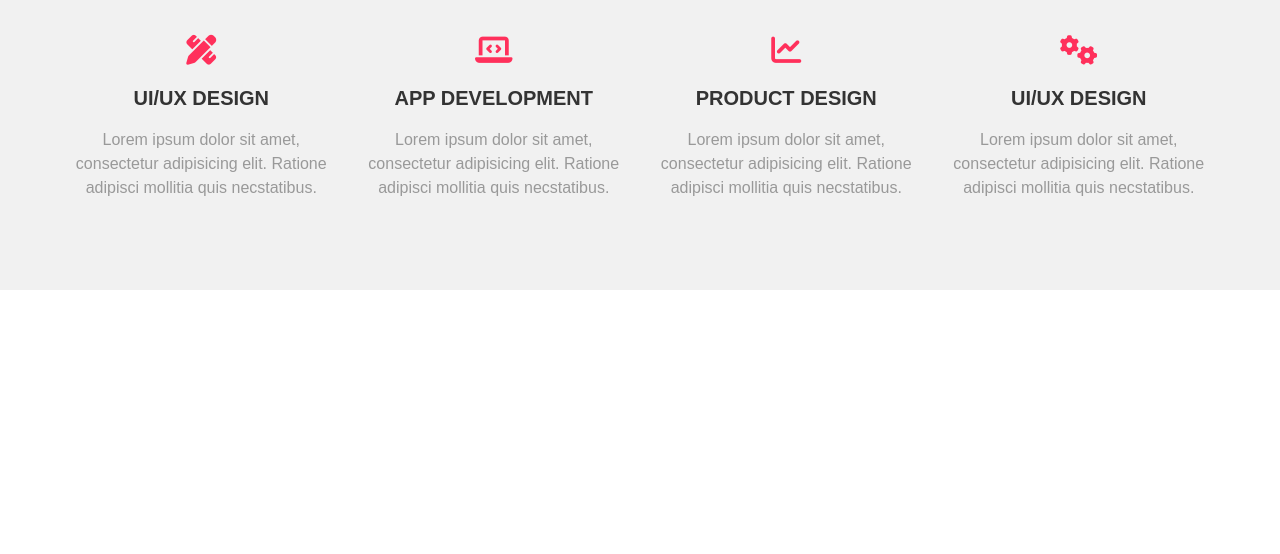
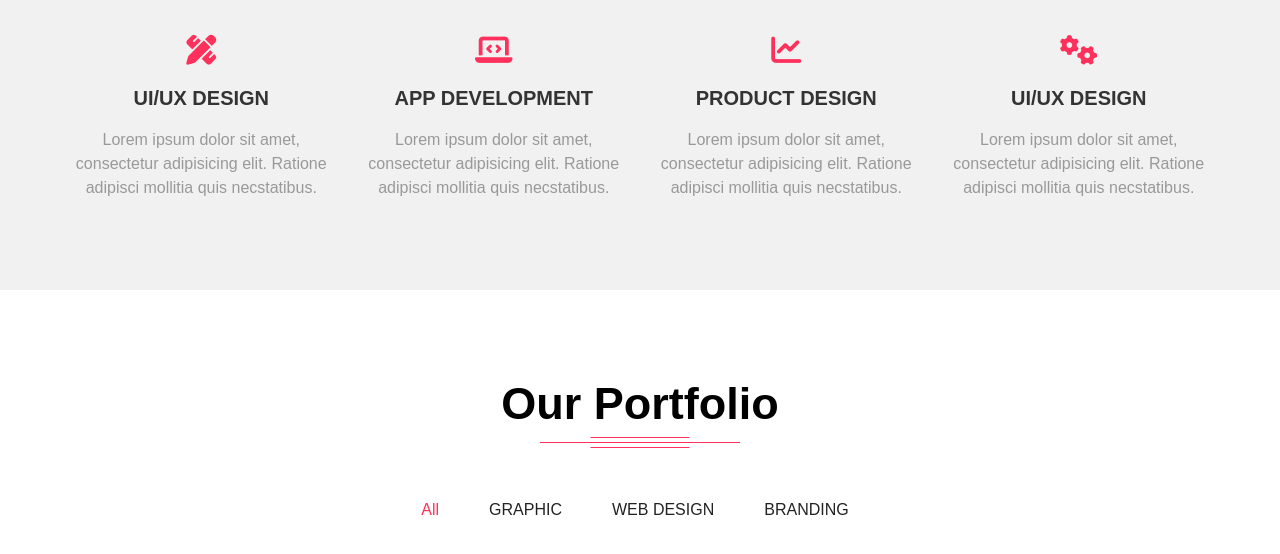
Before and after one commit to Ibrahim-Abdelnaby/Route-Assignments, a plain HTML site: page Frontend Assignments/Assignment 4 (Fokir)/index.html in a window 1280 px wide. Shown: the part 1668-2222 px from the top of the page. Before the commit the page ends 1958 px from the top, so only its background shows below. Drawn offline with Linux system fonts and the light colour scheme.

Commit message:
Portfolio Section

```diff
--- a/Frontend Assignments/Assignment 4 (Fokir)/css/style.css
+++ b/Frontend Assignments/Assignment 4 (Fokir)/css/style.css
@@ -5,6 +5,9 @@
 .container {
   max-width: 1170px;
   margin: 0 auto;
+}
+a.active {
+  color: #ff305b;
 }
 body {
   font-family: sans-serif;
@@ -39,9 +42,7 @@ body {
   float: right;
   list-style: none;
 }
-#header .menu .active {
-  color: #ff305b;
-}
+
 #header .menu > *:not(:last-child) {
   float: left;
   margin-left: 23px;
@@ -192,6 +193,7 @@ body {
 }
 .title h2 {
   position: relative;
+  text-align: center;
 }
 .title h2::after {
   content: "";
@@ -236,3 +238,25 @@ body {
 #services .service p {
   color: #999;
 }
+/* Portfolio */
+#portfolio {
+  padding: 80px 0;
+}
+#portfolio .portfolio-nav {
+  list-style: none;
+  width: fit-content;
+  margin: 0 auto 50px;
+}
+#portfolio .portfolio-nav li {
+  float: left;
+}
+#portfolio .portfolio-nav li:not(:last-child) {
+  margin-right: 50px;
+}
+#portfolio .portfolio-nav li a {
+  text-decoration: none;
+  color: #222;
+}
+#portfolio .portfolio-nav li .active {
+  color: #ff305b;
+}
--- a/Frontend Assignments/Assignment 4 (Fokir)/index.html
+++ b/Frontend Assignments/Assignment 4 (Fokir)/index.html
@@ -136,5 +136,21 @@
         </div>
       </div>
     </div>
+    <!-- Portfolio -->
+    <div id="portfolio">
+      <div class="container">
+        <div class="title">
+          <h2>Our Portfolio</h2>
+        </div>
+        <ul class="portfolio-nav">
+          <li><a href="#" class="active">All</a></li>
+          <li><a href="#">GRAPHIC</a></li>
+          <li><a href="#">WEB DESIGN</a></li>
+          <li><a href="#">BRANDING</a></li>
+          <div class="clear-fix"></div>
+        </ul>
+        <div class="gallary"></div>
+      </div>
+    </div>
   </body>
 </html>
```
